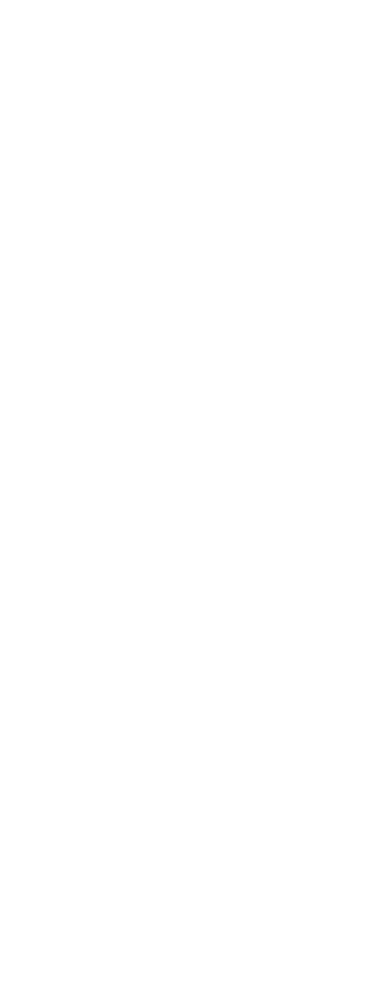
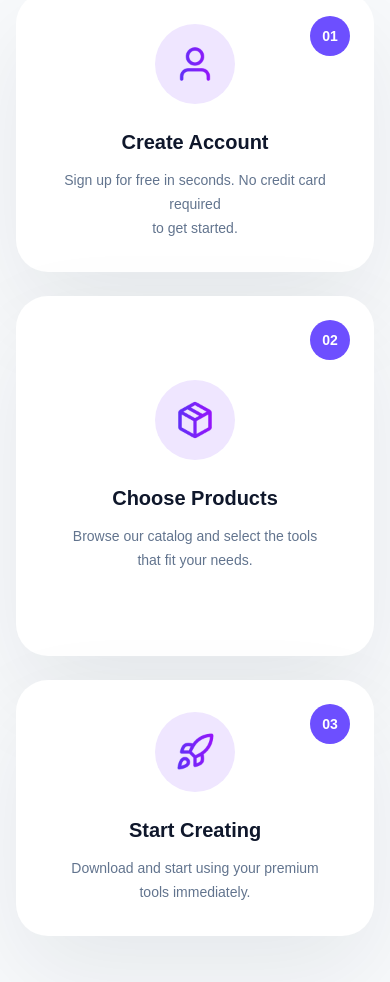
Before and after one commit to Arnob-450/Digitools-Platform, a React (Vite) app: page / in a window 390 px wide. Shown: the part 5480-6462 px from the top of the page. Before the commit the page ends 5216 px from the top, so only its background shows below. Built offline with nearby package versions, Linux system fonts and the light colour scheme.

Commit message:
Get started section is fully designed and responsive

```diff
--- a/src/App.jsx
+++ b/src/App.jsx
@@ -6,6 +6,7 @@
 import DigitalTools from './Components/DigitalTools/DigitalTools'
 import Nav from './Components/Nav/Nav'
 import Stats from './Components/Stats/Stats'
+import GetStared from './Components/GetStarted/GetStared'
 
 const fetchData = async () => {
   const res = await fetch("/data.json")
@@ -21,6 +22,7 @@
       <Banner></Banner>
       <Stats></Stats>
       <DigitalTools DataPromise={DataPromise} cartItems={cartItems} setCartItems={setCartItems}></DigitalTools>
+      <GetStared></GetStared>
     </>
   )
 }
--- a/src/Components/DigitalTools/ExploreTools/ExploreTools.jsx
+++ b/src/Components/DigitalTools/ExploreTools/ExploreTools.jsx
@@ -19,7 +19,7 @@
     return (
         <div className="grid grid-cols-1 md:grid-cols-2 lg:grid-cols-3 gap-6 ">
             {toolsData.map((data, index) => (
-                <div key={index} className="border-2 border-gray-200 rounded-4xl p-6 flex flex-col justify-between min-w-full min-h-[480px]">
+                <div key={index} className="border-2 border-gray-200 rounded-4xl p-6 flex flex-col justify-between min-w-full min-h-120">
                     <div className="flex items-center justify-between mb-4">
                         <div className="border-2 border-gray-300 p-2.5 rounded-full">
                             <img src={data.icon} alt={data.name} />
--- /dev/null
+++ b/src/Components/GetStarted/GetStared.jsx
@@ -0,0 +1,44 @@
+import user from "../../assets/user.png";
+import packageIcon from "../../assets/package.png";
+import rocket from "../../assets/rocket.png";
+
+const GetStared = () => {
+    return (
+        <section className="bg-slate-50 py-16">
+            <div className="container mx-auto px-4">
+                <div className="max-w-3xl mx-auto text-center mb-12">
+                    <h2 className="text-4xl sm:text-5xl font-bold text-slate-900">Get Started In 3 Steps</h2>
+                    <p className="mt-4 text-slate-500 text-base sm:text-lg">Start using premium digital tools in minutes, not hours.</p>
+                </div>
+                <div className="grid gap-6 grid-cols-1 md:grid-cols-3">
+                    <div className="relative bg-white rounded-4xl p-8 shadow-[0_40px_100px_rgba(15,23,42,0.08)]  flex flex-col justify-center">
+                        <div className="absolute top-6 right-6 w-10 h-10 rounded-full bg-[#6d4fff] text-white flex items-center justify-center text-sm font-bold">01</div>
+                        <div className="w-20 h-20 rounded-full bg-[#efe6ff] flex items-center justify-center mx-auto mb-6">
+                            <img src={user} alt="Create Account" className="w-10 h-10" />
+                        </div>
+                        <h3 className="text-xl font-semibold text-slate-900 text-center mb-3">Create Account</h3>
+                        <p className="text-slate-500 text-sm leading-6 text-center">Sign up for free in seconds. No credit card required <br /> to get started.</p>
+                    </div>
+                    <div className="relative bg-white rounded-4xl p-8 shadow-[0_40px_100px_rgba(15,23,42,0.08)] flex flex-col justify-center min-h-90">
+                        <div className="absolute top-6 right-6 w-10 h-10 rounded-full bg-[#6d4fff] text-white flex items-center justify-center text-sm font-bold">02</div>
+                        <div className="w-20 h-20 rounded-full bg-[#efe6ff] flex items-center justify-center mx-auto mb-6">
+                            <img src={packageIcon} alt="Choose Products" className="w-10 h-10" />
+                        </div>
+                        <h3 className="text-xl font-semibold text-slate-900 text-center mb-3">Choose Products</h3>
+                        <p className="text-slate-500 text-sm leading-6 text-center">Browse our catalog and select the tools <br /> that fit your needs.</p>
+                    </div>
+                    <div className="relative bg-white rounded-4xl    p-8 shadow-[0_40px_100px_rgba(15,23,42,0.08)] flex flex-col justify-center">
+                        <div className="absolute top-6 right-6 w-10 h-10 rounded-full bg-[#6d4fff] text-white flex items-center justify-center text-sm font-bold">03</div>
+                        <div className="w-20 h-20 rounded-full bg-[#efe6ff] flex items-center justify-center mx-auto mb-6">
+                            <img src={rocket} alt="Start Creating" className="w-10 h-10" />
+                        </div>
+                        <h3 className="text-xl font-semibold text-slate-900 text-center mb-3">Start Creating</h3>
+                        <p className="text-slate-500 text-sm leading-6 text-center">Download and start using your premium <br /> tools immediately.</p>
+                    </div>
+                </div>
+            </div>
+        </section>
+    );
+};
+
+export default GetStared;
```
